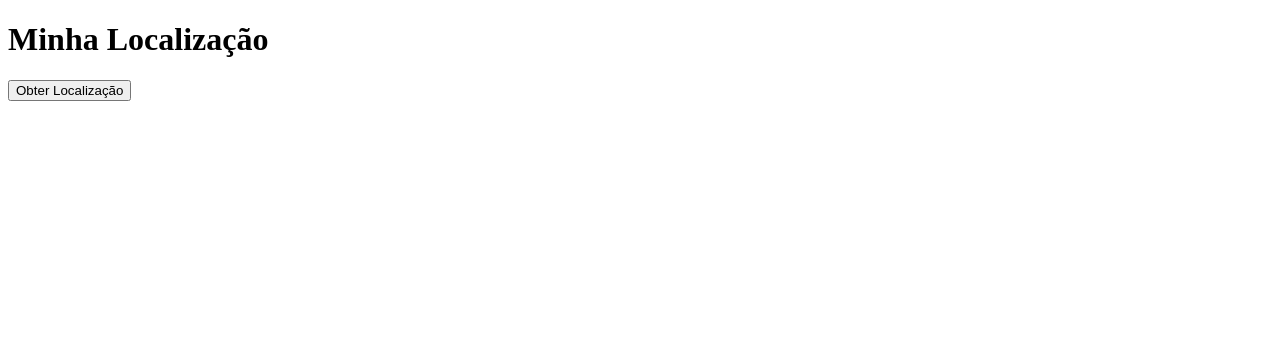
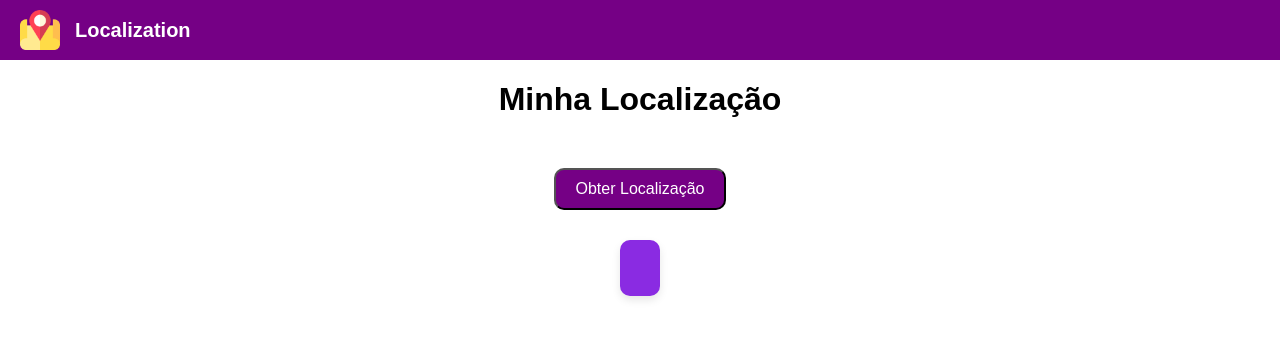
Before and after one commit to thaynacota/js-geoLocation-api, a plain HTML site: page exemplo01/index.html in a window 1280 px wide. Drawn offline with Linux system fonts and the light colour scheme.

Commit message:
Criação e modificação do css

```diff
--- a/exemplo01/index.html
+++ b/exemplo01/index.html
@@ -5,13 +5,24 @@
     <meta charset="UTF-8">
     <meta name="viewport" content="width=device-width, initial-scale=1.0">
     <title>Geolocation API</title>
+    <link href="style.css" rel="stylesheet">
     <script src="app.js"></script>
 </head>
 
 <body>
+    <nav class="navbar">
+  <div class="navbar-left">
+    <img src="image.png" alt="Logo">
+    <span class="navbar-title">Localization</span>
+  </div>
+</nav>
     <h1>Minha Localização</h1>
-    <button onclick="obterLocalizacao()">Obter Localização</button>
-    <p id="localizacao"></p>
+    <div class="container">
+        <button onclick="obterLocalizacao()">Obter Localização</button>
+        <div class="box-local">
+            <p id="localizacao"></p>
+        </div>
+    </div>
 </body>
 
 </html>
--- /dev/null
+++ b/exemplo01/style.css
@@ -0,0 +1,61 @@
+body {
+    margin: 0;
+    font-family: Arial, sans-serif;
+    background-color: white;
+    text-align: center;
+}
+
+.navbar {
+    display: flex;
+    align-items: center;
+    justify-content: space-between;
+    background-color: #750085;
+    color: white;
+    padding: 10px 20px;
+}
+
+.navbar-left {
+    display: flex;
+    align-items: center;
+}
+
+.navbar-left img {
+    height: 40px;
+    margin-right: 15px;
+}
+
+.navbar-title {
+    font-size: 20px;
+    font-weight: bold;
+}
+
+.container {
+    margin-top: 50px;
+}
+
+button {
+    padding: 10px 20px;
+    font-size: 16px;
+    cursor: pointer;
+    border-radius: 10px;
+    background-color: #750085;
+    color:white;
+}
+
+button:hover{
+    background-color: rgb(255, 92, 255);
+}
+
+.box-local {
+    margin: 0 auto;
+    margin-top: 30px;
+    padding: 20px;
+    background-color: blueviolet;
+    border-radius: 10px;
+    box-shadow: 0 4px 8px rgba(0, 0, 0, 0.1);
+    width: fit-content;
+}
+
+#localizacao {
+    color: white;
+}
```
Also changed, not shown: exemplo01/image.png (added).
